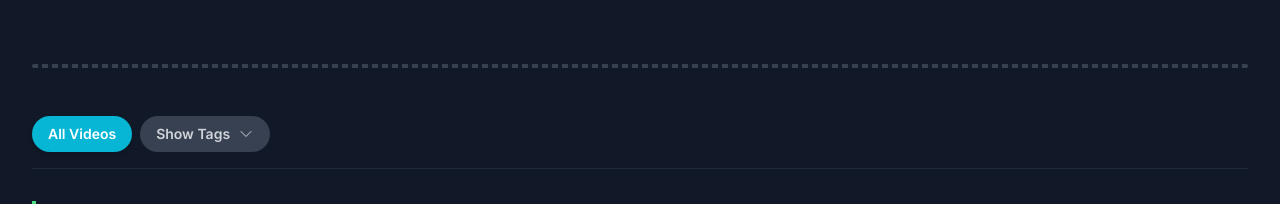
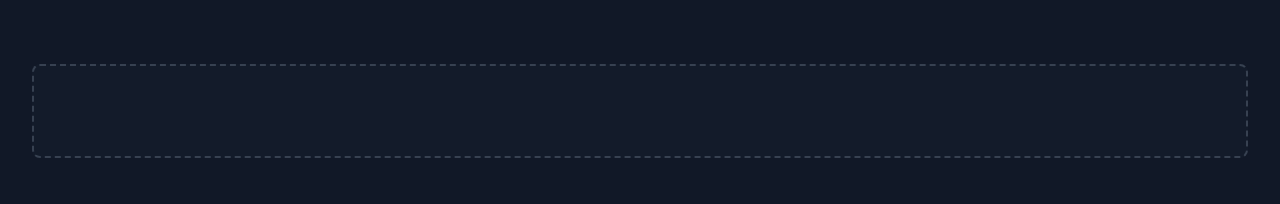
Before and after one commit to Benzee10/shinyvideos, a React (Vite) app: page /#/ in a window 1280 px wide. Shown: the part 417-621 px from the top of the page. Built offline with nearby package versions, Linux system fonts and the light colour scheme.

Commit message:
Update AdBanner.tsx

```diff
--- a/components/AdBanner.tsx
+++ b/components/AdBanner.tsx
@@ -1,105 +1,121 @@
+
 import React, { useEffect, useRef } from 'react';
 
+// Using a more specific placement type to distinguish ad slots
+type AdPlacement = 'home-banner' | 'watch-top-banner' | 'watch-bottom-banner' | 'watch-sidebar' | 'home-card';
+
 type AdBannerProps = {
-  type: 'banner' | 'sidebar' | 'card';
+  placement: AdPlacement;
   className?: string;
 };
 
 // ================== START OF AD CODE CONFIGURATION ==================
-const adConfigs = {
-  banner: {
+const adConfigs: Record<AdPlacement, any> = {
+  'home-banner': {
+    type: 'atOptions',
     key: '21fc2a87277a3f1a11b4bae6ebe8e4ae',
-    format: 'iframe',
-    height: 90,
-    width: 728,
-    params: {},
+    format: 'iframe', height: 90, width: 728, params: {},
     src: '//hasteninto.com/21fc2a87277a3f1a11b4bae6ebe8e4ae/invoke.js',
   },
-  sidebar: {
+  'watch-top-banner': {
+    type: 'atOptions',
+    key: '21fc2a87277a3f1a11b4bae6ebe8e4ae',
+    format: 'iframe', height: 90, width: 728, params: {},
+    src: '//hasteninto.com/21fc2a87277a3f1a11b4bae6ebe8e4ae/invoke.js',
+  },
+  'watch-bottom-banner': {
+    type: 'atOptions',
     key: 'a4c333fb004952693ea06fa3ed37a702',
-    format: 'iframe',
-    height: 90,
-    width: 728,
-    params: {},
+    format: 'iframe', height: 90, width: 728, params: {},
     src: '//diarrhoeaeaglesunday.com/a4c333fb004952693ea06fa3ed37a702/invoke.js',
   },
-  card: {
+  'watch-sidebar': {
+    type: 'invoke',
+    src: '//hasteninto.com/250e245cdac94a542844825eb95939b0/invoke.js',
+    containerId: 'container-250e245cdac94a542844825eb95939b0',
+    height: 250, width: 300,
+  },
+  'home-card': {
+    type: 'atOptions',
     key: 'f0b8205b82b5eaeada8196d14b514c1a',
-    format: 'iframe',
-    height: 50,
-    width: 320,
-    params: {},
+    format: 'iframe', height: 50, width: 320, params: {},
     src: '//hasteninto.com/f0b8205b82b5eaeada8196d14b514c1a/invoke.js',
   }
 };
 // =================== END OF AD CODE CONFIGURATION ===================
 
-const AdBanner: React.FC<AdBannerProps> = ({ type, className = '' }) => {
+const AdBanner: React.FC<AdBannerProps> = ({ placement, className = '' }) => {
   const adContainerRef = useRef<HTMLDivElement>(null);
+  const config = adConfigs[placement];
 
   useEffect(() => {
     const adContainer = adContainerRef.current;
-    if (!adContainer) return;
-
-    // To prevent re-injecting scripts on re-renders, e.g., in React StrictMode.
-    if (adContainer.hasChildNodes()) {
+    if (!adContainer || adContainer.hasChildNodes()) {
       return;
     }
 
-    const config = adConfigs[type];
-    if (!config) return;
+    // Clear container to be safe
+    adContainer.innerHTML = '';
 
     // ================== START OF AD CODE INJECTION ==================
-    // Create the ad configuration script
+    if (config.type === 'atOptions') {
       const configScript = document.createElement('script');
       configScript.type = 'text/javascript';
-    configScript.text = `
-      atOptions = {
-        'key' : '${config.key}',
-        'format' : '${config.format}',
-        'height' : ${config.height},
-        'width' : ${config.width},
-        'params' : ${JSON.stringify(config.params)}
-      };
-    `;
+      configScript.text = `atOptions = {'key' : '${config.key}','format' : '${config.format}','height' : ${config.height},'width' : ${config.width},'params' : ${JSON.stringify(config.params || {})}};`;
 
-    // Create the main ad-loading script
       const adLoaderScript = document.createElement('script');
       adLoaderScript.type = 'text/javascript';
       adLoaderScript.src = config.src;
       adLoaderScript.async = true;
 
-    // Append the scripts to the container div
       adContainer.appendChild(configScript);
       adContainer.appendChild(adLoaderScript);
+    } else if (config.type === 'invoke') {
+      const containerDiv = document.createElement('div');
+      containerDiv.id = config.containerId;
+
+      const adLoaderScript = document.createElement('script');
+      adLoaderScript.async = true;
+      adLoaderScript.setAttribute('data-cfasync', 'false');
+      adLoaderScript.src = config.src;
+
+      adContainer.appendChild(containerDiv);
+      adContainer.appendChild(adLoaderScript);
+    }
     // =================== END OF AD CODE INJECTION ===================
 
-    // Note: No cleanup is performed. Ad scripts often create global variables and
-    // have other side effects that are difficult to clean up reliably.
-  }, [type]);
+    // Cleanup on unmount to prevent memory leaks in a single-page app
+    return () => {
+      if (adContainer) {
+        adContainer.innerHTML = '';
+      }
+    };
+  }, [placement, config]);
 
   const baseClasses = "flex items-center justify-center bg-gray-800/20 rounded-lg border-2 border-dashed border-gray-700 text-gray-500 overflow-hidden";
 
-  // Adjust container sizes based on ad dimensions
-  const typeClasses = {
-    banner: 'min-h-[90px] w-full',
-    sidebar: 'min-h-[90px] w-full', // The ad script is 728x90, we give it a 90px tall container. Width is responsive.
-    card: 'min-h-[50px] w-full' // The ad script is 320x50. The parent card has correct width.
+  // Outer container styles for layout within the page
+  const placementContainerClasses: Record<AdPlacement, string> = {
+    'home-banner': 'w-full',
+    'watch-top-banner': 'w-full',
+    'watch-bottom-banner': 'w-full',
+    'watch-sidebar': 'w-full', // The parent controls width
+    'home-card': 'w-full', // The parent grid cell controls width
   };
 
-  const adContainerDimensions = {
-      banner: 'max-w-[728px] h-[90px]',
-      sidebar: 'w-full h-[90px]', // The script might serve a responsive ad. We let the ad fill container width.
-      card: 'max-w-[320px] h-[50px]'
+  // Inner container styles to define the ad's dimensions
+  const adDimensions = {
+      width: `${config.width}px`,
+      height: `${config.height}px`,
+      maxWidth: '100%',
   };
 
   return (
-    <div className={`${baseClasses} ${typeClasses[type]} ${className}`}>
-      {/* Container for the script-injected ad. */}
-      {/* Third-party ad script will be injected into this div by the useEffect hook */}
+    <div className={`${baseClasses} ${placementContainerClasses[placement]} ${className}`} style={{ minHeight: config.height }}>
       <div
         ref={adContainerRef}
-        className={`flex justify-center items-center ${adContainerDimensions[type]}`}
+        style={adDimensions}
+        className="flex justify-center items-center"
       >
         {/* Ad content is dynamically injected here */}
       </div>
```
Lines whose indentation alone changed are shown as unchanged.
